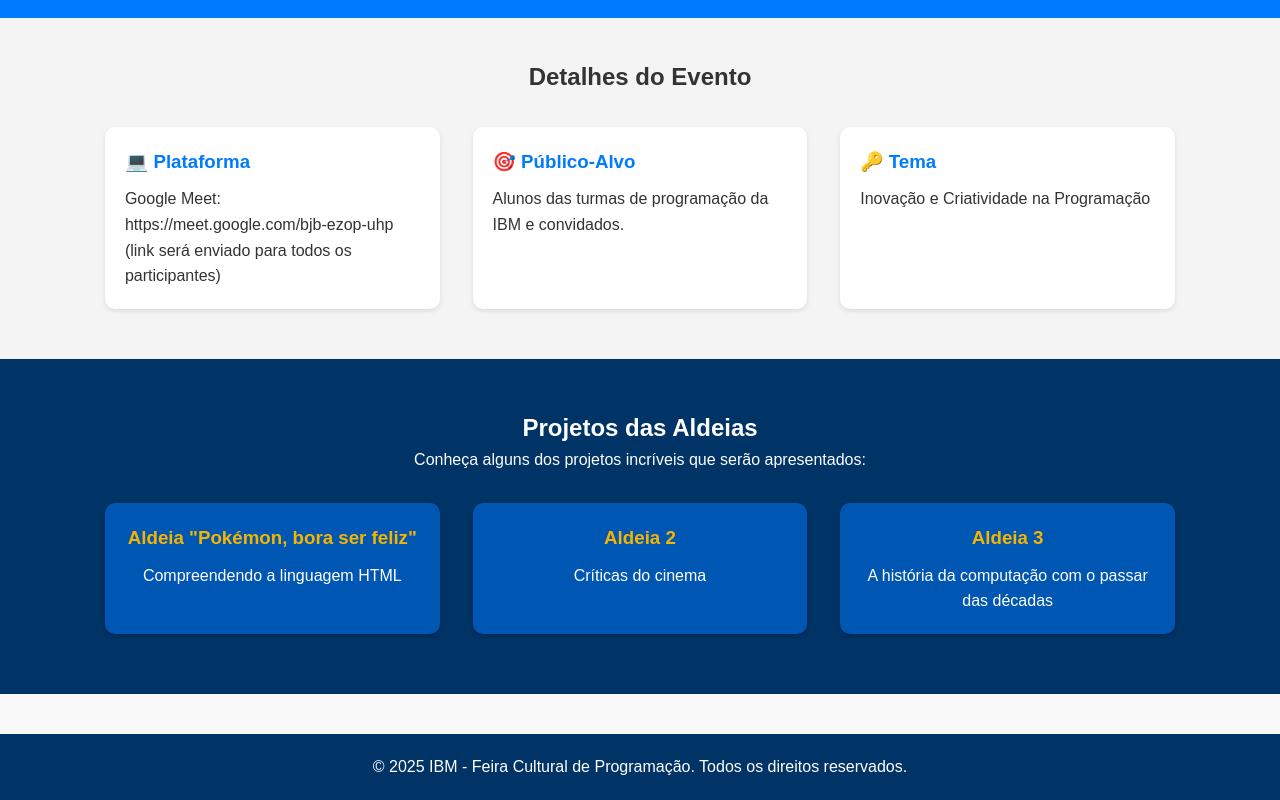
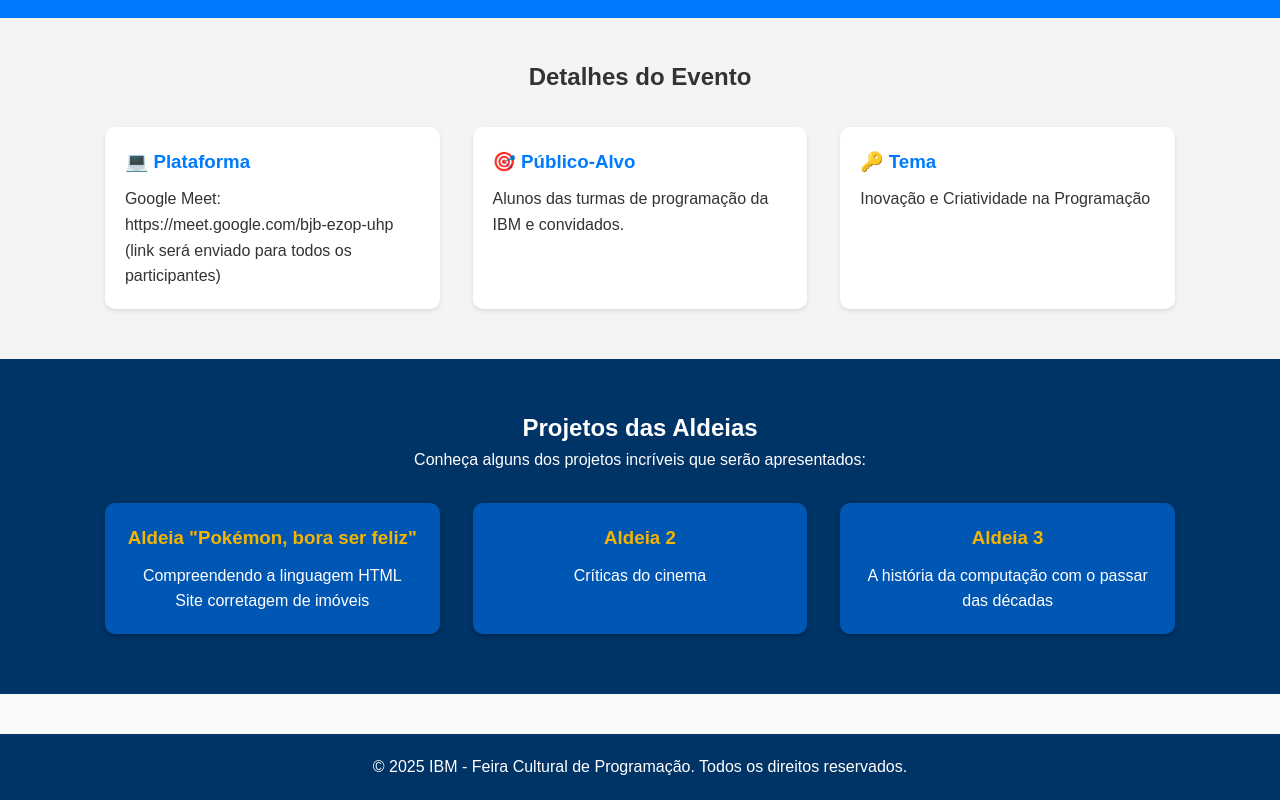
Before and after one commit to Camyla-Adjanny/conviteibm, a plain HTML site: page index.html in a window 1280 px wide. Shown: the part 427-1227 px from the top of the page. Drawn offline with Linux system fonts and the light colour scheme.

Commit message:
Update index.html

```diff
--- a/index.html
+++ b/index.html
@@ -318,7 +318,7 @@ body {
                 <div class="cards">
                     <div class="card">
                         <h3>Aldeia "Pokémon, bora ser feliz"</h3>
-                        <p>Compreendendo a linguagem HTML</p>
+                        <p>Compreendendo a linguagem HTML<br> Site corretagem de imóveis</p>
                     </div>
                     <div class="card">
                         <h3>Aldeia 2</h3>
```
